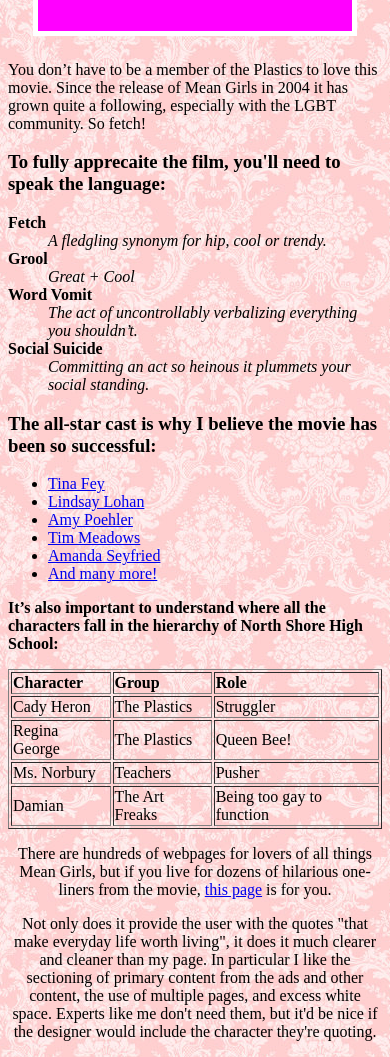
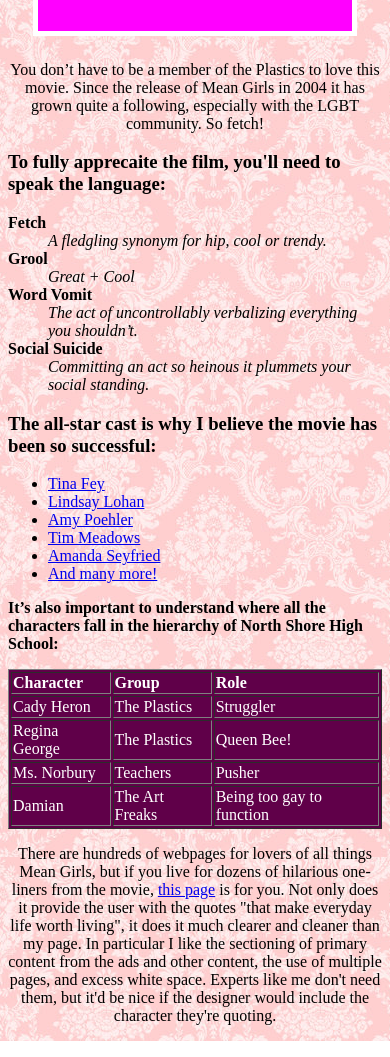
Before and after one commit to LucasEWright/LucasEWright.github.io, a plain HTML site: page index.html in a window 390 px wide. Shown: the part 583-1640 px from the top of the page. Drawn offline with Linux system fonts and the light colour scheme.

Commit message:
finalized css and added media query to aid in mobile viewing

```diff
--- a/index.html
+++ b/index.html
@@ -7,14 +7,14 @@
 </head>
 <body>
 	<header>
-		<img src="http://meangirls.indiatimes.com/images/banner.jpg" alt="Mean Girls banner">
+		<img id="banner" src="http://meangirls.indiatimes.com/images/banner.jpg" alt="Mean Girls banner">
 		<a href="http://meangirls.indiatimes.com/images/banner.jpg">indiatimes.com</a>
 		<h1>Mean Girls today.  Mean Girls tomorrow. Mean Girls forever.</h1>
 		<h3>Get in loser, we're going shopping</h3>
 	</header>
-
-	<p>You don’t have to be a member of the Plastics to love this movie.  Since the release of Mean Girls in 2004 it has grown quite a following, especially with the LGBT community. So fetch!</p>
-
+	<section class= "newsection">
+		<p>You don’t have to be a member of the Plastics to love this movie.  Since the release of Mean Girls in 2004 it has grown quite a following, especially with the LGBT community. So fetch!</p>
+	</section>
 	<section>
 		<h3>To fully apprecaite the film, you'll need to speak the language:</h3>
 		<dl>
@@ -41,7 +41,7 @@
 	</section>
 	<p><b>It’s also important to understand where all the characters fall in the hierarchy of North Shore High School:</b></p>
 	<section>
-		<table border="1">
+		<table id="table" border="1">
 			<tr>
 				<td><b>Character</b></td>
 				<td><b>Group</b></td>
@@ -70,8 +70,8 @@
 		</table>
 	</section>
 	<section class= "newsection">
-		<p id="oneliner">There are hundreds of webpages for lovers of all things Mean Girls, but if you live for dozens of hilarious one-liners from the movie, <a href="http://thoughtcatalog.com/nico-lang/2013/02/40-mean-girls-quotes-that-make-everyday-life-worth-living/">this page</a> is for you.</p>
-		<p>Not only does it provide the user with the quotes "that make everyday life worth living", it does it much clearer and cleaner than my page.  In particular I like the sectioning of primary content from the ads and other content, the use of multiple pages, and excess white space.  Experts like me don't need them, but it'd be nice if the designer would include the character they're quoting.</p>
+		<p id="oneliner">There are hundreds of webpages for lovers of all things Mean Girls, but if you live for dozens of hilarious one-liners from the movie, <a href="http://thoughtcatalog.com/nico-lang/2013/02/40-mean-girls-quotes-that-make-everyday-life-worth-living/">this page</a> is for you.
+		Not only does it provide the user with the quotes "that make everyday life worth living", it does it much clearer and cleaner than my page.  In particular I like the sectioning of primary content from the ads and other content, the use of multiple pages, and excess white space.  Experts like me don't need them, but it'd be nice if the designer would include the character they're quoting.</p>
 
 	</section>
 </body>
--- a/style.css
+++ b/style.css
@@ -15,6 +15,22 @@ section.newsection {
 
 }
 p#oneliner {
+	font-style: Times;
+}
+table#table {
+	background-color: #600049;
+	color: white;
+}
+a:visited {
+	color: red;
 
-	font-style: bold;
 }
+@media only screen and (max-device-width: 450px) {
+
+	body {
+		max-width: 450px;
+	}
+	img#banner {
+		max-width: 100%;
+	}
+	}
```
